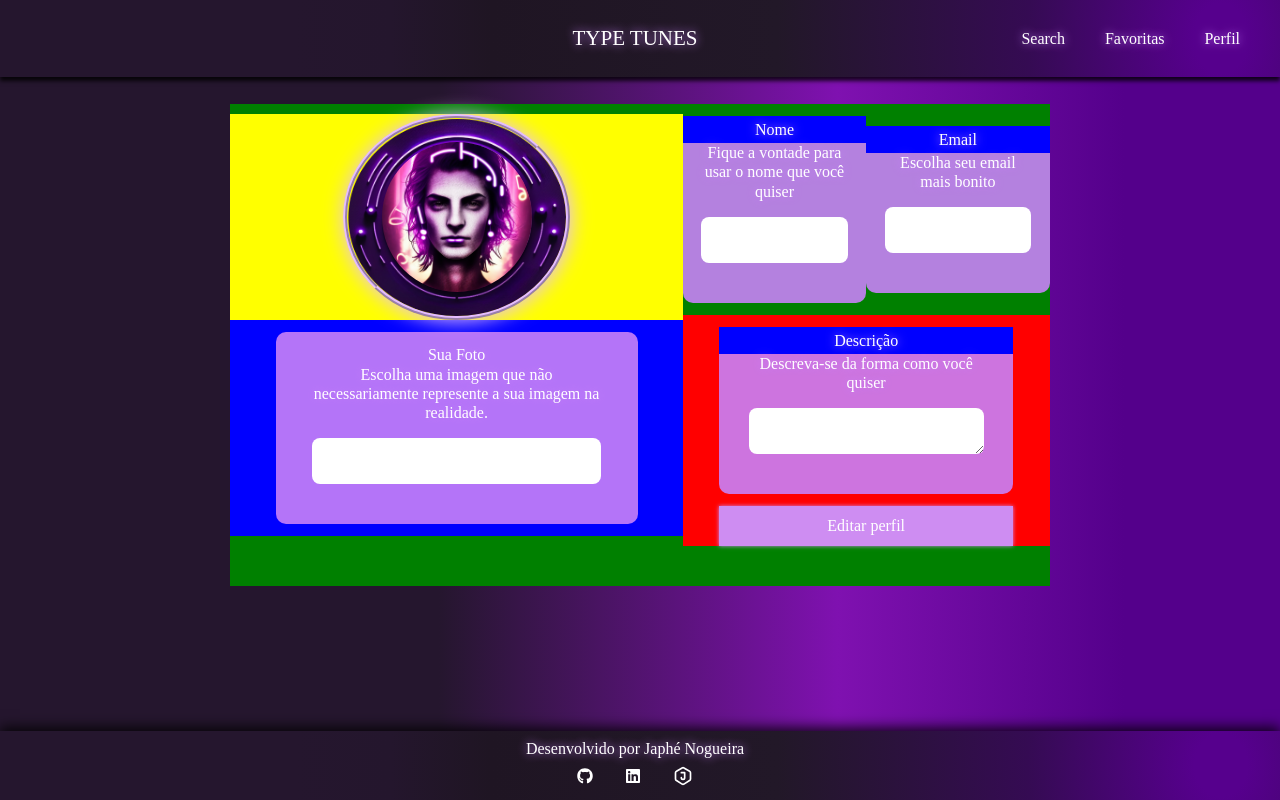
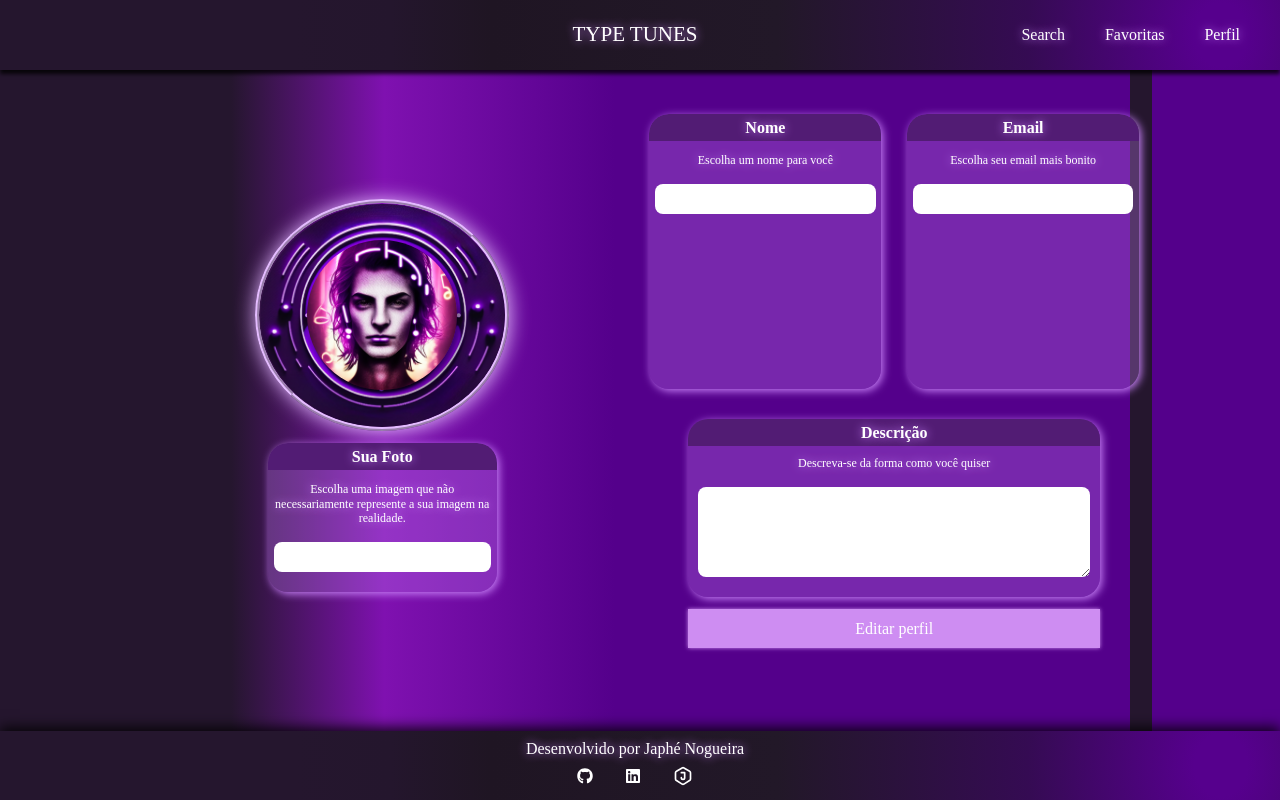
Before and after one commit to cafe51/Type-Tunes, a React (Create React App) app: page /profile/edit in a window 1280 px wide. Built offline with nearby package versions, Linux system fonts and the light colour scheme.

Commit message:
telas de perfil e edição de perfil estilizada para telas grandes

```diff
--- a/src/pages/Profile/ProfileEdit.tsx
+++ b/src/pages/Profile/ProfileEdit.tsx
@@ -7,8 +7,7 @@ import { IdefaultUser } from '../../interfaces';
 import { ProfileEditState } from '../../types';
 import genericProfile from '../../pictures/generic-profile.jpg';
 import portrait from '../../pictures/image-border (copy) (1).png';
-import { PicturePortrait, ProfileImage, ProfilePicture, ProfileWrapper, UserFormMainContainer, UserInfo, UserInfoMainContainer, Title, NameAndEmailContainer, DescriptionAndButtonContainer, ProfileWrapperMain, ProfileImageContainer, UseInfoContainer } from '../../styles/ProfileStyles';
-// import { Input } from '../../styles/SearchStyles';
+import { PicturePortrait, ProfileImage, ProfilePicture, ProfileWrapper, UserFormMainContainer, UserInfoWithInput, Title, NameAndEmailContainer, DescriptionAndButtonContainer, ProfileWrapperMain, ProfileImageContainer, UseInfoContainer, UserDescriptionInfo, Input, UserInfoImageWithInput, UserDescriptionFormInfo } from '../../styles/ProfileStyles';
 
 class ProfileEdit extends React.Component {
   state: ProfileEditState = {
@@ -71,10 +70,14 @@ class ProfileEdit extends React.Component {
       loading,
       redirect
     } = this.state;
-    const formulario = loading ? <Loading /> : (
-
+    return (
+      <ProfileWrapperMain data-testid="page-profile-edit">
+        <Header />
+        <ProfileWrapper >
+          { loading
+            ? <Loading />
+            :
             <UserFormMainContainer>
-        <UserInfoMainContainer>
               <ProfileImageContainer>
                 <ProfileImage>
                   <PicturePortrait alt="User avatar portrait" src={portrait} />
@@ -84,11 +87,12 @@ class ProfileEdit extends React.Component {
                       : <ProfilePicture data-testid="profile-image" alt="User avatar" src={image} />
                   }
                 </ProfileImage>
-            <UserInfo>
-              <h2>Sua Foto</h2>
+                <UserInfoImageWithInput>
+                  <Title><h2>Sua Foto</h2></Title>
                   <label htmlFor="img">
-            Escolha uma imagem que não necessariamente
-            represente a sua imagem na realidade.
+                    <p>Escolha uma imagem que não necessariamente
+                    represente a sua imagem na realidade.</p>
+                    <Input>
                       <input
                         name="image"
                         data-testid="edit-input-image"
@@ -97,16 +101,18 @@ class ProfileEdit extends React.Component {
                         value={ image }
                         onChange={ this.handleChange }
                       />
+                    </Input>
                   </label>
-            </UserInfo>
+                </UserInfoImageWithInput>
               </ProfileImageContainer>
 
               <UseInfoContainer>
                 <NameAndEmailContainer>
-              <UserInfo>
+                  <UserInfoWithInput>
                     <Title><h2>Nome</h2></Title>
                     <label htmlFor="name">
-              Fique a vontade para usar o nome que você quiser
+                      <p>Escolha um nome para você</p>
+                      <Input>
                         <input
                           value={ name }
                           data-testid="edit-input-name"
@@ -115,13 +121,14 @@ class ProfileEdit extends React.Component {
                           onChange={ this.handleChange }
                           name="name"
                         />
+                      </Input>
                     </label>
-              </UserInfo>
-              <UserInfo>
+                  </UserInfoWithInput>
+                  <UserInfoWithInput>
                     <Title><h2>Email</h2></Title>
                     <label htmlFor="email">
-                  {' '}
-              Escolha seu email mais bonito
+                      <p>Escolha seu email mais bonito</p>
+                      <Input>
                         <input
                           value={ email }
                           data-testid="edit-input-email"
@@ -130,14 +137,15 @@ class ProfileEdit extends React.Component {
                           onChange={ this.handleChange }
                           name="email"
                         />
+                      </Input>
                     </label>
-              </UserInfo>
+                  </UserInfoWithInput>
                 </NameAndEmailContainer>
                 <DescriptionAndButtonContainer>
-              <UserInfo>
+                  <UserDescriptionFormInfo>
                     <Title><h2>Descrição</h2></Title>
                     <label htmlFor="description">
-              Descreva-se da forma como você quiser
+                      <p>Descreva-se da forma como você quiser</p>
                       <textarea
                         value={ description }
                         data-testid="edit-input-description"
@@ -146,7 +154,7 @@ class ProfileEdit extends React.Component {
                         name="description"
                       />
                     </label>
-              </UserInfo>
+                  </UserDescriptionFormInfo>
                   <button
                     data-testid="edit-button-save"
                     type="button"
@@ -157,19 +165,11 @@ class ProfileEdit extends React.Component {
                   </button>
                 </DescriptionAndButtonContainer>
               </UseInfoContainer>
-        </UserInfoMainContainer>
             </UserFormMainContainer>
-    );
-    return (
-      <section>
-        <ProfileWrapperMain data-testid="page-profile-edit">
-          <Header />
-          <ProfileWrapper >
-            {formulario}
+          }
           { redirect ? <Navigate to="/profile" /> : '' }
         </ProfileWrapper>
       </ProfileWrapperMain>
-      </section>
     );
   }
 }
--- a/src/styles/ProfileStyles.ts
+++ b/src/styles/ProfileStyles.ts
@@ -23,14 +23,10 @@ export const ProfileWrapper = styled.div`
   background-position-y: 80px;
   background-position-x: -350px;
   @media (min-width: 768px) {
-    padding-top: 80px;
+    margin: auto;
+    padding-top: 70px;
     height: 100%;
     background-image: none;
-    /* flex-direction: row; */
-    /* margin: 30%; */
-    /* background-color: green; */
-    /* padding-top: -100px; */
-    /* width: 40%; */
   }
 `;
 
@@ -51,16 +47,24 @@ export const ProfileImageContainer = styled.div`
   ${flexCenterColumn}
 
   @media (min-width: 768px) {
-    background-color: blue;
     height: 100%;
+    background: linear-gradient(
+    90deg,
+    #25162E 20.29%,
+    #7F11B0 50.42%,
+    #54008B 95.83%
+    );
   }
+
+
+
+
 `;
 
 export const ProfileImage = styled.div`
   ${flexCenterColumn}
 
   @media (min-width: 768px) {
-    background-color: yellow;
   }
 `;
 
@@ -78,10 +82,10 @@ export const NameAndEmailContainer = styled.div`
   width: 100%;
   @media (min-width: 768px) {
     flex-direction: row;
-    /* justify-itens: center; */
-    /* align-items: baseline; */
+    justify-content: space-around;
+    align-items: start;
     height: 100%;
-    background-color: green;
+    margin-top: 32px;
   }
 `;
 
@@ -89,10 +93,10 @@ export const DescriptionAndButtonContainer = styled.div`
   ${flexCenterColumn}
   width: 100%;
     @media (min-width: 768px) {
-    /* justify-itens: center; */
-    /* align-items: baseline; */
+    justify-content: start;
+    /* align-items: start; */
     height: 100%;
-    /* background-color: green; */
+    padding-bottom: 16px;
   }
 `;
 
@@ -104,7 +108,7 @@ const styledContainer = css`
   margin-top: 12px;
   margin-bottom: 12px;
   width: 80%;
-  /* box-shadow: 2px 2px 8px #C881F8; */
+
 
   h2 {
     margin-bottom: 5px;
@@ -115,11 +119,7 @@ const styledContainer = css`
   }
 
   @media (min-width: 768px) {
-    /* flex-direction: row; */
-    /* margin: 30%; */
-    /* background-color: green; */
-    /* padding-top: -100px; */
-    /* width: 40%; */
+
   }
 `;
 
@@ -129,18 +129,22 @@ export const UserInfoMainContainer = styled.div`
   ${styledContainer}
 
   @media (min-width: 768px) {
+    padding: 0px;
+    margin: 0px;
     flex-direction: row;
     height: 100%;
-    background-color: green;
-    border-top-left-radius: 0px;
-    border-top-right-radius: 0px;
-    /* margin: 30%; */
-    /* background-color: green; */
-    /* padding-top: -100px; */
-    /* width: 40%; */
+
+    background: linear-gradient(
+      90deg,
+      #54008B 95.83%,
+      #7F11B0 50.42%,
+      #25162E 20.29%
+      );
+
+    border-radius: 0px;
   }
+`;
 
-`;
 
 
 export const UserFormMainContainer = styled.form`
@@ -148,24 +152,32 @@ export const UserFormMainContainer = styled.form`
   border-top-right-radius: 120px;
   width: 100%;
   ${styledContainer}
+
+  @media (min-width: 768px) {
+    padding: 0px;
+    margin: 0px;
+    flex-direction: row;
+    height: 100%;
+    border-radius: 0px;
+  }
 `;
 
 export const UseInfoContainer = styled.div`
   display: flex;
   flex-direction: column;
   align-items: center;
-  /* background-color: red; */
   width: 100%;
   @media (min-width: 768px) {
     height: 100%;
-    background-color: red;
-    /* flex-direction: row; */
-    /* margin: 30%; */
-    /* background-color: green; */
-    /* padding-top: -100px; */
-    /* width: 40%; */
+    padding-bottom: 10px;
+    justify-content: space-between;
+    background: linear-gradient(
+      90deg,
+      #54008B 95.83%,
+      #7F11B0 50.42%,
+      #25162E 20.29%
+      );
   }
-
 `;
 
 
@@ -200,18 +212,174 @@ export const UserInfo = styled.div`
     }
   }
   @media (min-width: 768px) {
-    justify-content: start;
+    background: rgba(200, 129, 248, 0.3);
+    box-shadow: 2px 2px 8px #C881F8;
+    width: 45%;
+    border-radius: 20px;
+    justify-content: space-between;
     align-items: center;
+
+    /* min-height: 200px; */
     height: 50%;
     h2 {
-    margin-bottom: 0px;
-    font-size: 16px;
-  }
+      margin-bottom: 0px;
+      font-size: 16px;
+    }
     p {
       margin-bottom: 0px;
       word-wrap: break-word;
     }
+
+    /* label {
+      margin-top: 5px;
+    } */
   }
+`;
+
+export const UserInfoWithInput = styled.div`
+  height: 100%;
+  border-radius: 10px;
+  background: rgba(200, 129, 248, 0.9);
+  ${styledContainer}
+
+  label {
+    display: flex;
+    flex-direction: column;
+    width: 80%;
+  }
+
+  input, textarea {
+    margin-top: 16px;
+    padding-bottom: 10px;
+    background: white;
+    color: #82488D;
+    border-radius: 8px;
+    &:focus {
+      background: #82488D;
+      outline-style: solid;
+      outline-width: 2px;
+      outline-color: #B250B0;
+      color: white;
+
+    }
+    &::placeholder {
+      font-size: 16px;
+      color: #82488D;
+    }
+  }
+  @media (min-width: 768px) {
+    background: rgba(200, 129, 248, 0.3);
+    box-shadow: 2px 2px 8px #C881F8;
+    padding: 0px;
+    /* padding-bottom: 20px; */
+    overflow: hidden;
+    width: 45%;
+    border-radius: 20px;
+    justify-content: start;
+    align-items: center;
+
+    /* gap: 10px; */
+    height: 90%;
+    h2 {
+      margin-bottom: 0px;
+      font-size: 16px;
+    }
+    p {
+      margin-bottom: 0px;
+      word-wrap: break-word;
+      font-size: 12px;
+    }
+
+    label {
+      width: 95%;
+      justify-content: start;
+      min-height: 80%;
+      /* padding-bottom: 20px; */
+    }
+
+    input, textarea {
+        font-size: 12px;
+        height: 30px;
+        overflow: hidden;
+        align-self: end;
+      }
+  }
+`;
+
+export const UserInfoImageWithInput = styled.div`
+  height: 100%;
+  border-radius: 10px;
+  background: rgba(200, 129, 248, 0.9);
+  ${styledContainer}
+
+  label {
+    display: flex;
+    flex-direction: column;
+    width: 80%;
+  }
+
+  input, textarea {
+    margin-top: 16px;
+    padding-bottom: 10px;
+    background: white;
+    color: #82488D;
+    border-radius: 8px;
+    &:focus {
+      background: #82488D;
+      outline-style: solid;
+      outline-width: 2px;
+      outline-color: #B250B0;
+      color: white;
+
+    }
+    &::placeholder {
+      font-size: 16px;
+      color: #82488D;
+    }
+  }
+  @media (min-width: 768px) {
+    background: rgba(200, 129, 248, 0.3);
+    box-shadow: 2px 2px 8px #C881F8;
+    padding: 0px;
+    overflow: hidden;
+    width: 45%;
+    border-radius: 20px;
+    justify-content: start;
+    align-items: center;
+    height: max-content;
+    /* background-color: blue; */
+    padding-bottom: 20px;
+    margin-bottom: 10px;
+    h2 {
+      margin-bottom: 0px;
+      font-size: 16px;
+    }
+    p {
+      margin-bottom: 0px;
+      word-wrap: break-word;
+      font-size: 12px;
+    }
+
+    label {
+      width: 95%;
+      justify-content: start;
+      min-height: 100%;
+    }
+
+    input, textarea {
+        font-size: 12px;
+        height: 30px;
+        overflow: hidden;
+        align-self: end;
+      }
+}
+`;
+
+
+export const Input = styled.div`
+    @media (min-width: 768px) {
+      /* background-color: green; */
+    }
 `;
 
 export const UserDescriptionInfo = styled.div`
@@ -244,10 +412,15 @@ export const UserDescriptionInfo = styled.div`
       color: #82488D;
     }
   }
+
   @media (min-width: 768px) {
+    background: rgba(200, 129, 248, 0.3);
+    box-shadow: 2px 2px 8px #C881F8;
+    border-radius: 20px;
+    gap: 10px;
     justify-content: start;
     align-items: center;
-    height: 50%;
+    height: fit-content;
     h2 {
     margin-bottom: 0px;
     font-size: 16px;
@@ -255,18 +428,108 @@ export const UserDescriptionInfo = styled.div`
     p {
       margin-bottom: 0px;
       word-wrap: break-word;
+      font-size: 12px;
     }
+
+    label {
+      width: 95%;
+      justify-content: start;
+      min-height: 100%;
+    }
+
+    textarea {
+        font-size: 12px;
+        height: 100px;
+        overflow: hidden;
+        align-self: end;
+      }
+  }
+
+`;
+
+export const UserDescriptionFormInfo = styled.div`
+  height: auto;
+  border-radius: 10px;
+  background: rgba(200, 129, 248, 0.9);
+  ${styledContainer}
+
+  label {
+    display: flex;
+    flex-direction: column;
+    width: 80%;
+  }
+
+  input, textarea {
+    margin-top: 16px;
+    background: white;
+    color: #82488D;
+    border-radius: 8px;
+    &:focus {
+      background: #82488D;
+      outline-style: solid;
+      outline-width: 2px;
+      outline-color: #B250B0;
+      color: white;
+
+    }
+    &::placeholder {
+      font-size: 16px;
+      color: #82488D;
+    }
+  }
+
+  @media (min-width: 768px) {
+    background: rgba(200, 129, 248, 0.3);
+    box-shadow: 2px 2px 8px #C881F8;
+    border-radius: 20px;
+    gap: 10px;
+    padding: 0px;
+    justify-content: start;
+    align-items: center;
+    height: fit-content;
+    h2 {
+    margin-bottom: 0px;
+    font-size: 16px;
+    /* overflow: hidden; */
+  }
+    p {
+      margin: 0px;
+      word-wrap: break-word;
+      font-size: 12px;
+    }
+
+    label {
+      width: 95%;
+      justify-content: start;
+      min-height: 100%;
+      /* background-color: yellow; */
+      padding-bottom: 20px;
+    }
+
+    textarea {
+        font-size: 12px;
+        height: 90px;
+        overflow: hidden;
+        align-self: end;
+      }
   }
 
 `;
 
 export const Title = styled.div`
   ${flexCenterColumn}
-  background-color: blue;
+  background-color: #521C74;
+  border-top-left-radius: 20px;
+  border-top-right-radius: 20px;
   width: 100%;
   padding: 4px 0px;
 
   h2 {
     margin: auto;
+    font-weight: bolder;
+  }
+
+  @media (min-width: 768px) {
+    /* width: 80%; */
   }
 `;
```
Lines whose indentation alone changed are shown as unchanged.
